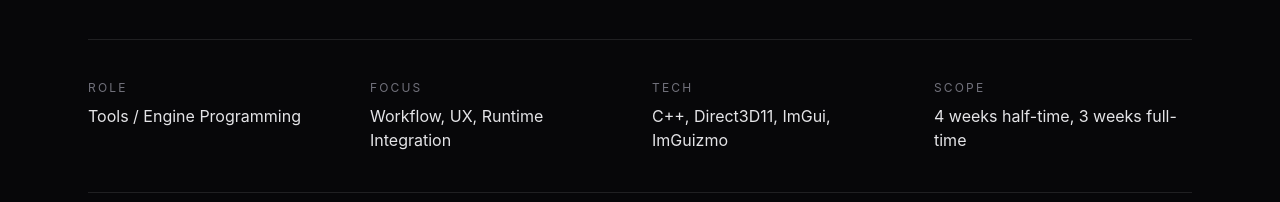
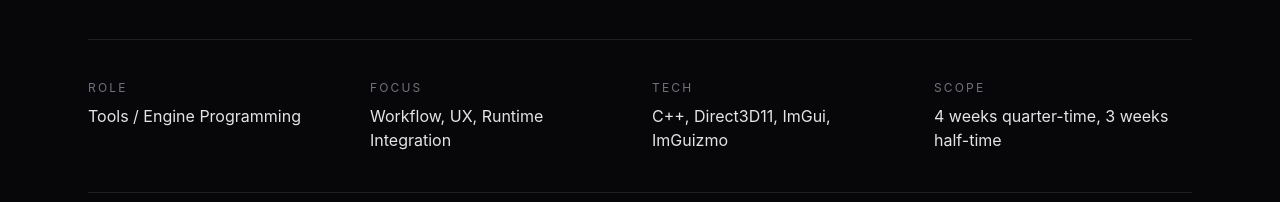
Before and after one commit to FreddeFuran/freddefuran.github.io, a React (Vite) app: page /#/project/specialization in a window 1280 px wide. Shown: the part 1088-1290 px from the top of the page. Built offline with nearby package versions, Linux system fonts and the light colour scheme.

Commit message:
Updated scope to better reflect the actual production period

```diff
--- a/src/pages/SpecializationPage.jsx
+++ b/src/pages/SpecializationPage.jsx
@@ -58,7 +58,7 @@ export default function SpecializationPage() {
           </div>
           <div>
             <p className="text-xs uppercase tracking-[0.18em] text-zinc-500">Scope</p>
-            <p className="mt-2">4 weeks half-time, 3 weeks full-time</p>
+            <p className="mt-2">4 weeks quarter-time, 3 weeks half-time</p>
           </div>
         </section>
 
```
